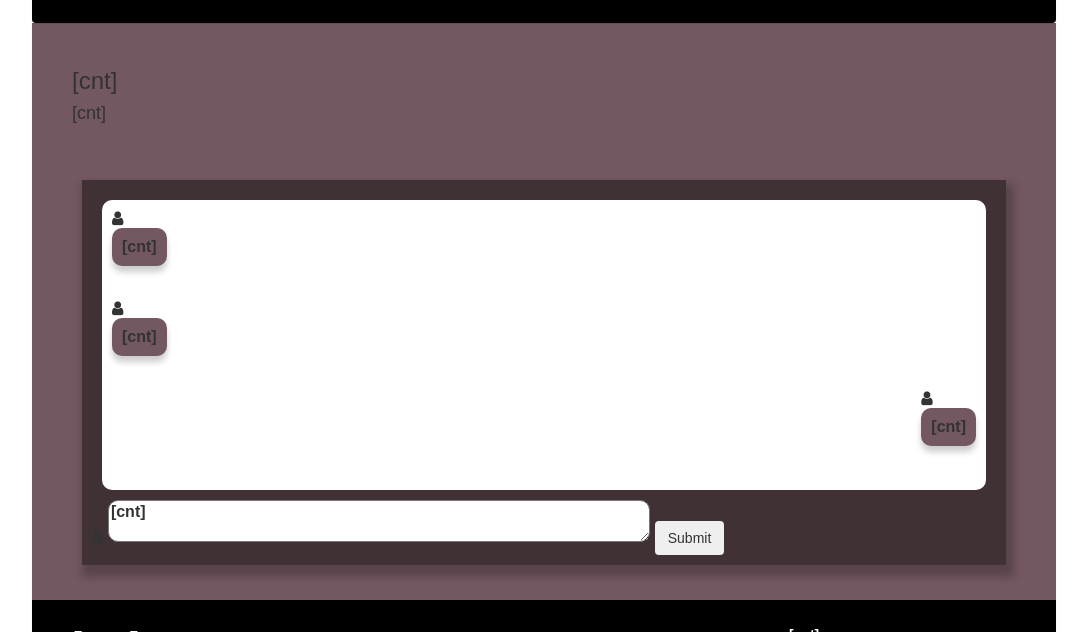
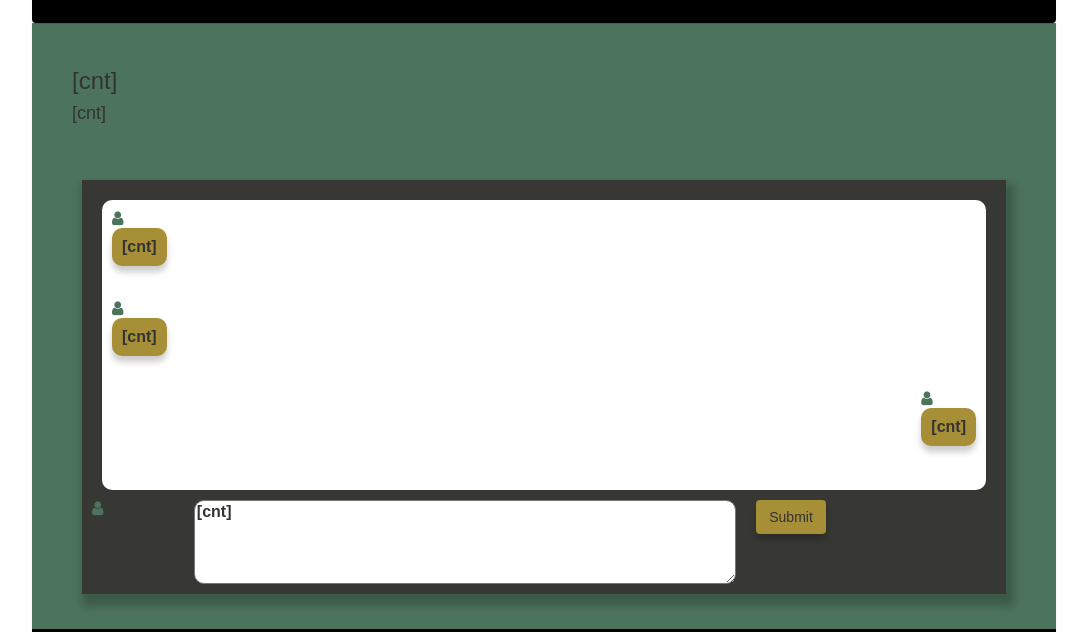
Before and after one commit to maritur/ChatBot, a plain HTML site: page source/chat-window.html in a window 1280 px wide. Shown: the part 88-720 px from the top of the page, without its empty margins (96-1183 px from the left). Drawn offline with nearby package versions, Linux system fonts and the light colour scheme.

Commit message:
improved styles

```diff
--- a/source/chat-window.html
+++ b/source/chat-window.html
@@ -1,7 +1,7 @@
 <!DOCTYPE html>
 <head>
     <meta charset="utf-8"/>
-    <title>TV prin cablu:HOME</title>
+    <title>ChatBot Home</title>
     <link href="style.css" rel="stylesheet"/>
     <!-- FONT AWESOME ICONS  -->
     <link rel="stylesheet" href="https://cdnjs.cloudflare.com/ajax/libs/font-awesome/4.7.0/css/font-awesome.min.css">
@@ -34,22 +34,22 @@
 
     <section class="conversation">
         <section class="msg-view">
-            <section class="message-incoming"><i class="fa fa-user"></i>
+            <section class="message-incoming"><i class="fa fa-user user-icon"></i>
                 <p class="text-message">[cnt]</p></section>
             <br><br><br><br><br>
 
-            <section class="message-incoming"><i class="fa fa-user"></i>
+            <section class="message-incoming"><i class="fa fa-user user-icon"></i>
                 <p class="text-message">[cnt]</p></section>
             <br><br><br><br><br>
 
-            <section class="message-outgoing"><i class="fa fa-user"></i>
+            <section class="message-outgoing"><i class="fa fa-user user-icon"></i>
                 <p class="text-message">[cnt]</p></section>
             <br><br><br><br><br>
         </section>
 
 
         <section class="msg-input">
-            <i class="fa fa-user"></i>
+            <i class="fa fa-user user-icon"></i>
             <textarea>[cnt]</textarea>
             <input class="btn" type="submit">
         </section>
--- a/source/style.css
+++ b/source/style.css
@@ -3,6 +3,19 @@ body {
     margin: 0px;
     margin-left: 10% !important;
     margin-right: 10% !important;
+}
+
+.user-icon, .user-icon::before {
+    color: #4c735c;
+}
+
+.btn {
+    box-shadow: 0 6px 6px 0 rgba(0, 0, 0, 0.20);
+    border-radius: 10px;
+    padding: 10px;
+    background-color: #a78f37;
+    margin-bottom: 50px !important;
+    margin-left: 20px;
 }
 
 .conversation {
@@ -20,14 +33,14 @@ body {
 }
 
 .msg-input {
-    display: inline;
+    display: flex;
 }
 
 .text-message {
     box-shadow: 0 6px 6px 0 rgba(0, 0, 0, 0.20);
     border-radius: 10px;
     padding: 10px;
-    background-color: #735761;
+    background-color: #a78f37;
 }
 
 .message-incoming {
@@ -41,7 +54,7 @@ body {
 }
 
 textarea {
-    margin: 20px;
+    margin-left: 10% !important;
     width: 60%;
     border-radius: 10px;
 }
@@ -57,7 +70,7 @@ textarea {
     box-shadow: 0 1px 1px 0 rgba(0, 0, 0, 0.12);
     box-sizing: border-box;
     width: 100%;
-    color: #735761;
+    color: #a78f37;
     text-align: left;
     font: bold 16px sans-serif;
     margin: 0 !important;
@@ -66,7 +79,7 @@ textarea {
 }
 
 .main {
-    background-color: #735761;
+    background-color: #4c735c;
     box-shadow: 0 1px 1px 0 rgba(0, 0, 0, 0.12);
     box-sizing: border-box;
     width: 100%;
@@ -111,7 +124,7 @@ textarea {
 }
 
 .footer h3 span {
-    color: #5383d3;
+    color: #a78f37;
 }
 
 /* Footer links */
@@ -175,7 +188,7 @@ textarea {
 }
 
 .footer .footer-center p a {
-    color: #5383d3;
+    color: #a78f37;
     text-decoration: none;;
 }
 
```
Also changed, not shown: source/main.html (+1 -1 lines), 1 other file.
